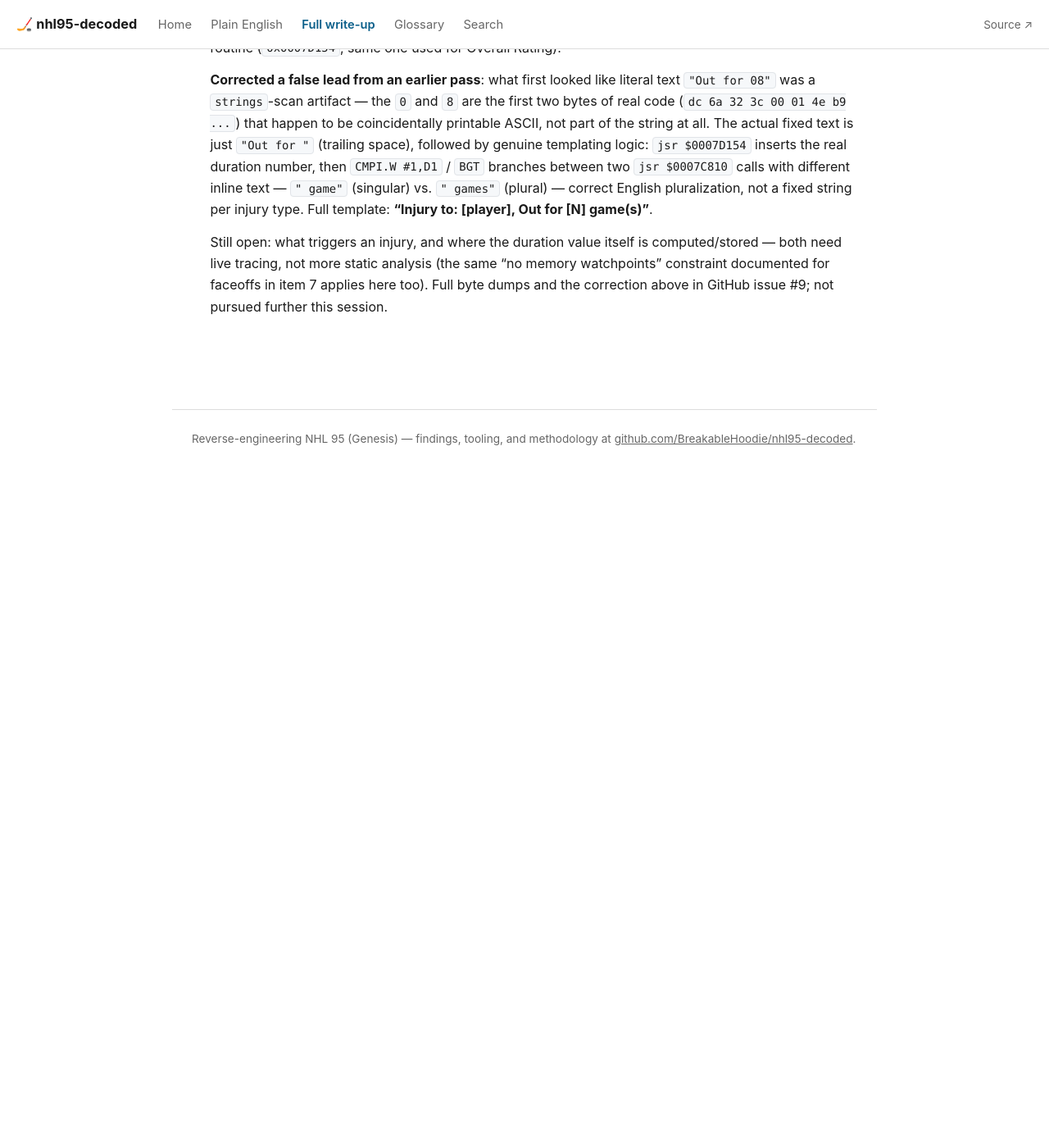
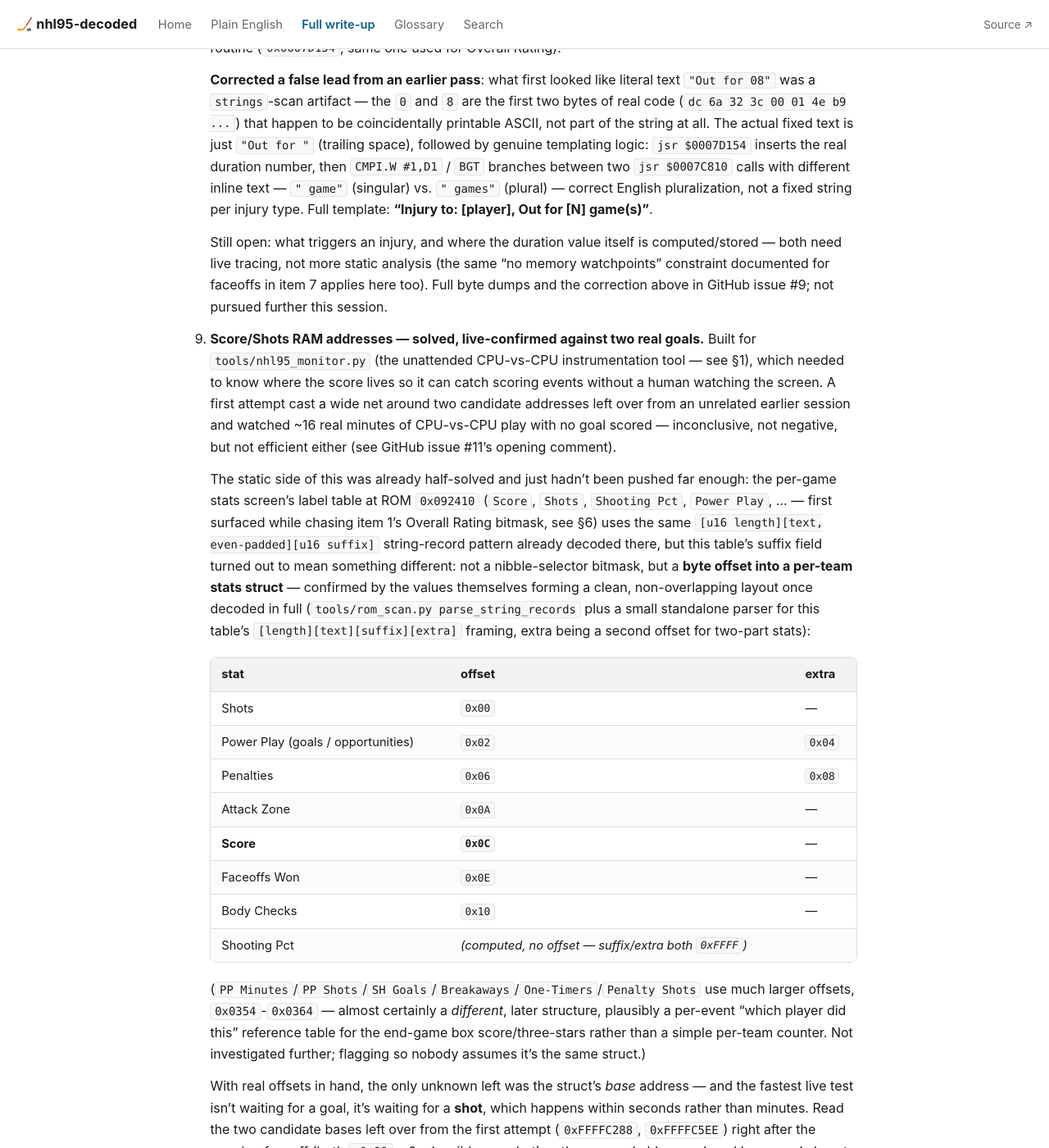
Before and after one commit to BreakableHoodie/nhl95-decoded, a Jekyll site: the page built from docs/FINDINGS.md, in a window 1280 px wide and 1400 px high, scrolled down 37460 px. Shown: the whole window at 82% size. Built offline with Jekyll 4.4.1, drawn with Linux system fonts in a browser that asks for light colours; our own code applies the rules of GitHub Pages for plain Markdown files; before the commit the page ends 38047 px from its top, so only the background shows below that; some of the changed text lies outside the part shown.

Commit message:
Solve Score/Shots RAM addresses (issue #11), live-confirmed against two real goals
The per-game stats-label table at ROM 0x092410 (Score/Shots/Power Play/...)
turned out to double as an offset table: its suffix field is a byte offset
into a per-team stats struct, not just a UI label. Score=+0x0C, Shots=+0x00,
Faceoffs Won=+0x0E, Body Checks=+0x10, confirmed live against a real
CPU-vs-CPU game where memory reads matched the on-screen VAN 2 - ASE 2
scoreboard exactly across two goals. nhl95_monitor.py's WATCH_ADDRESSES
updated with the confirmed offsets; clock/period remain open for a future
session.

Co-Authored-By: Claude Sonnet 5 <noreply@anthropic.com>
Claude-Session: https://claude.ai/code/session_011aZ1aA9KD8EzFd2c37CkWn

```diff
--- a/docs/FINDINGS.md
+++ b/docs/FINDINGS.md
@@ -1836,3 +1836,71 @@ loop (`0x0083E88`). See §5.
    analysis (the same "no memory watchpoints" constraint documented for
    faceoffs in item 7 applies here too). Full byte dumps and the correction
    above in GitHub issue #9; not pursued further this session.
+
+9. **Score/Shots RAM addresses — solved, live-confirmed against two real
+   goals.** Built for `tools/nhl95_monitor.py` (the unattended CPU-vs-CPU
+   instrumentation tool — see §1), which needed to know where the score
+   lives so it can catch scoring events without a human watching the
+   screen. A first attempt cast a wide net around two candidate addresses
+   left over from an unrelated earlier session and watched ~16 real
+   minutes of CPU-vs-CPU play with no goal scored — inconclusive, not
+   negative, but not efficient either (see GitHub issue #11's opening
+   comment).
+
+   The static side of this was already half-solved and just hadn't been
+   pushed far enough: the per-game stats screen's label table at ROM
+   `0x092410` (`Score`, `Shots`, `Shooting Pct`, `Power Play`, ... — first
+   surfaced while chasing item 1's Overall Rating bitmask, see §6) uses the
+   same `[u16 length][text, even-padded][u16 suffix]` string-record
+   pattern already decoded there, but this table's suffix field turned out
+   to mean something different: not a nibble-selector bitmask, but a
+   **byte offset into a per-team stats struct** — confirmed by the values
+   themselves forming a clean, non-overlapping layout once decoded in full
+   (`tools/rom_scan.py parse_string_records` plus a small standalone
+   parser for this table's `[length][text][suffix][extra]` framing, extra
+   being a second offset for two-part stats):
+
+   | stat | offset | extra |
+   |---|---|---|
+   | Shots | `0x00` | — |
+   | Power Play (goals / opportunities) | `0x02` | `0x04` |
+   | Penalties | `0x06` | `0x08` |
+   | Attack Zone | `0x0A` | — |
+   | **Score** | **`0x0C`** | — |
+   | Faceoffs Won | `0x0E` | — |
+   | Body Checks | `0x10` | — |
+   | Shooting Pct | *(computed, no offset — suffix/extra both `0xFFFF`)* | |
+
+   (`PP Minutes`/`PP Shots`/`SH Goals`/`Breakaways`/`One-Timers`/`Penalty
+   Shots` use much larger offsets, `0x0354`-`0x0364` — almost certainly a
+   *different*, later structure, plausibly a per-event "which player did
+   this" reference table for the end-game box score/three-stars rather
+   than a simple per-team counter. Not investigated further; flagging so
+   nobody assumes it's the same struct.)
+
+   With real offsets in hand, the only unknown left was the struct's
+   *base* address — and the fastest live test isn't waiting for a goal,
+   it's waiting for a **shot**, which happens within seconds rather than
+   minutes. Read the two candidate bases left over from the first attempt
+   (`0xFFFFC288`, `0xFFFFC5EE`) right after the opening faceoff (both
+   `+0x00` = 0, plausible pre-shot) — then, remarkably, a real goal
+   happened almost immediately (Courtnall from Ronning, `VAN 1 - ASE 0` at
+   19:51 in the 1st): `0xFFFFC5EE+0x0C` read exactly **1**, byte-for-byte
+   matching the on-screen score. Continued play produced a second VAN goal
+   and the away team's first shots; final cross-check against a
+   screenshot showing **`VAN 2 - ASE 2`** matched `0xFFFFC5EE+0x0C = 2`
+   and `0xFFFFC288+0x0C = 2` exactly, and the Faceoffs-Won/Body-Checks
+   offsets read plausible small numbers on both sides too. Full struct
+   confirmed, not just the Score field.
+
+   **Confidence: high on the offsets (directly decoded from ROM, not
+   guessed), high on the values for this session (multiple exact matches
+   against the on-screen scoreboard across two real goals).** Lower on
+   whether `0xFFFFC288`/`0xFFFFC5EE` are *universal* home/away struct
+   addresses versus this-session-specific slots in a small fixed array —
+   this project has already been burned once by assuming a "home/away"
+   label was positionally fixed rather than tied to the real home team
+   (see the CLAUDE.md gotcha about ROM `0x3618`/`0x4FFA`); worth
+   re-verifying with a different matchup/boot before fully trusting these
+   two specific addresses as permanent. `tools/nhl95_monitor.py`'s
+   `WATCH_ADDRESSES` now uses the confirmed offsets. See GitHub issue #11.
```
Also changed, not shown: CLAUDE.md (+17 -3 lines), tools/nhl95_monitor.py (+40 -10 lines).
